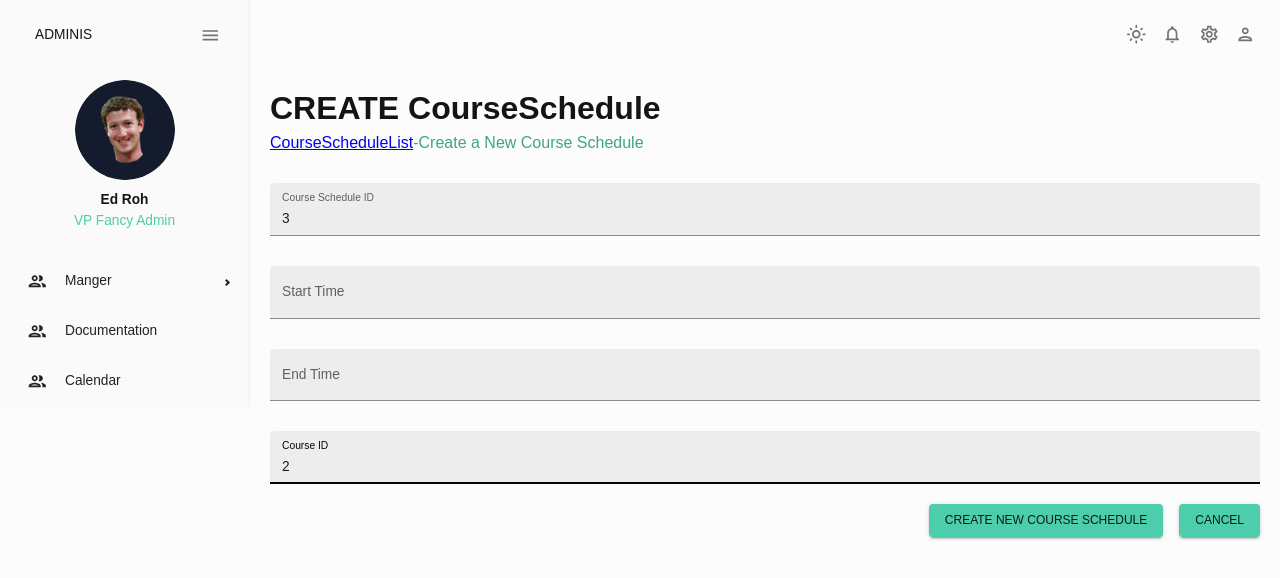
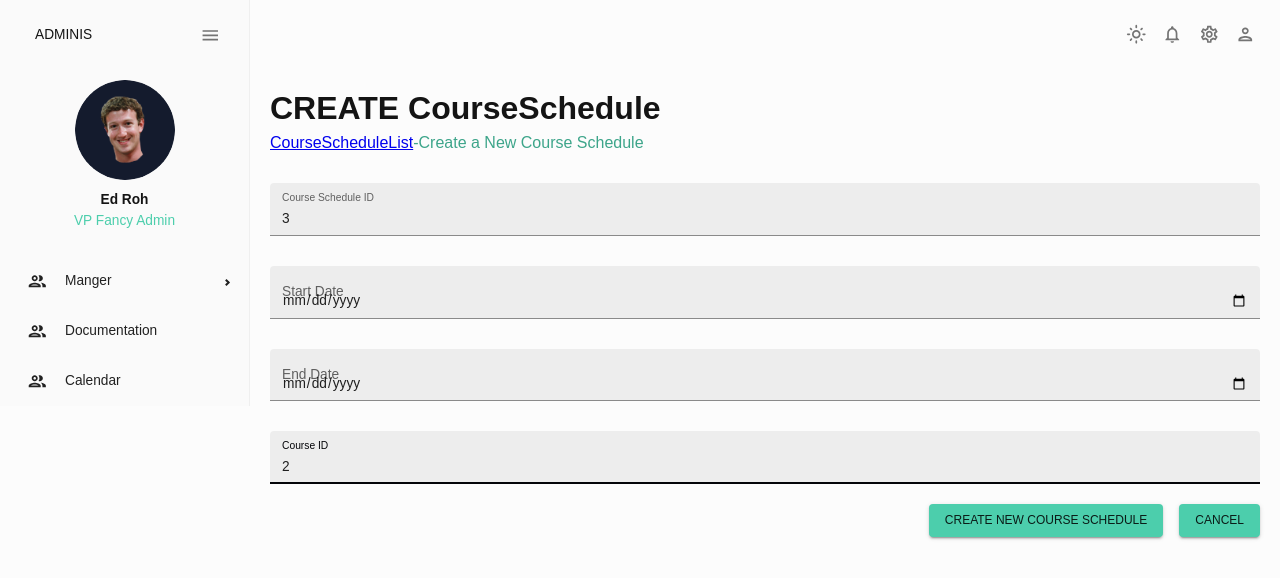
Before and after one commit to ProjectMooc-JR/Admin-Management-System-UI, a React (Create React App) app: page /courseSchedule/addcourseschedule/1 in a window 1280 px wide. Shown: the top 578 px of the page. Built offline with nearby package versions, Linux system fonts and the light colour scheme; sample sign-in values are in the browser's storage.

Commit message:
revised the format of ddmmyear

```diff
--- a/src/components/NeedAuth.jsx
+++ b/src/components/NeedAuth.jsx
@@ -1,13 +1,14 @@
-import React from 'react'
-import { useSelector } from 'react-redux'
-import { Navigate, useLocation } from 'react-router-dom'
+import React from "react";
+import { useSelector } from "react-redux";
+import { Navigate, useLocation } from "react-router-dom";
 
 export default function NeedAuth(props) {
-
-    const auth = useSelector(state => state.auth);
-    const location = useLocation();
-    debugger
-    return (
-        auth.IsAuth ? props.children : <Navigate to={'/login'} replace state={{ preLocation: location }} />
-    )
+  const auth = useSelector((state) => state.auth);
+  const location = useLocation();
+  // debugger
+  return auth.IsAuth ? (
+    props.children
+  ) : (
+    <Navigate to={"/login"} replace state={{ preLocation: location }} />
+  );
 }
--- a/src/pages/courseSchedule/addcourseschedule.jsx
+++ b/src/pages/courseSchedule/addcourseschedule.jsx
@@ -19,21 +19,29 @@ export default function AddCourseSchedule() {
   const formik = useFormik({
     initialValues: {
       CourseID: 2,
-      StartTime: "",
-      EndTime: "",
+      StartDate: "",
+      EndDate: "",
+      IDIsPublished: "",
       CoursescheduleID: 3,
     },
     validationSchema: Yup.object({
       CourseID: Yup.number().required("Required"),
-      StartTime: Yup.number().required("Required"),
+      StartDate: Yup.date().required("Required"),
+      EndDate: Yup.date().required("Required"),
+      IDIsPublished: Yup.mixed()
+        .oneOf([0, 1], "Must be Yes (1) or No (0)") // 如果使用 tinyint 作为布尔值
+        .required("Publication status is required"),
+      // 如果你使用 ENUM('Yes', 'No') 来存储，修改如下：
+      // IDIsPublished: Yup.mixed().oneOf(['Yes', 'No'], "Must be Yes or No").required("Publication status is required"),
       CoursescheduleID: Yup.number().required("Required"),
     }),
     onSubmit: async (values) => {
       let result = await postRequest("/courseSchedule", {
         CoursescheduleID: values.CoursescheduleID,
-        StartTime: values.StartTime,
-        EndTime: values.EndTime,
+        StartDate: values.StartDate,
+        EndDate: values.EndDate,
         CourseID: values.CourseID,
+        IDIsPublished: values.IDIsPublished,
       });
 
       console.log(result);
@@ -85,28 +93,28 @@ export default function AddCourseSchedule() {
           <TextField
             fullWidth
             variant="filled"
-            type="datetime"
-            label="Start Time"
-            name="StartTime"
+            type="date"
+            label="Start Date"
+            name="StartDate"
             onChange={formik.handleChange}
-            value={formik.values.StartTime}
-            error={formik.touched.StartTime && Boolean(formik.errors.StartTime)}
-            helperText={formik.touched.StartTime && formik.errors.StartTime}
-            autoComplete="Start Time"
+            value={formik.values.StartDate}
+            error={formik.touched.StartDate && Boolean(formik.errors.StartDate)}
+            helperText={formik.touched.StartDate && formik.errors.StartDate}
+            autoComplete="Start Date"
             autoFocus
             sx={{ gridColumn: "span 4" }}
           />
           <TextField
             fullWidth
             variant="filled"
-            type="datetime"
-            label="End Time"
-            name="EndTime"
+            type="date"
+            label="End Date"
+            name="EndTDate"
             onChange={formik.handleChange}
-            value={formik.values.EndTime}
-            error={formik.touched.EndTime && Boolean(formik.errors.EndTime)}
-            helperText={formik.touched.EndTime && formik.errors.EndTime}
-            autoComplete="End Time"
+            value={formik.values.EndDate}
+            error={formik.touched.EndDate && Boolean(formik.errors.EndDate)}
+            helperText={formik.touched.EndDate && formik.errors.EndDate}
+            autoComplete="End Date"
             autoFocus
             sx={{ gridColumn: "span 4" }}
           />
--- a/src/pages/courseSchedule/courseschedulelist.jsx
+++ b/src/pages/courseSchedule/courseschedulelist.jsx
@@ -2,25 +2,48 @@ import React from "react";
 
 import { DataGrid } from "@mui/x-data-grid";
 
-export default function CourseScheduleList(props) {
-  console.log(props.rows);
+// export default function CourseScheduleList(props) {
+//   console.log(props.rows);
+//   return (
+//     <>
+//       <DataGrid
+//         //getRowId={(row) => row.ID}wrong
+//         //getRowId={(row) => row.id}
+//         //rows={props.rows}
+//         checkboxSelection
+//         pageSizeOptions={[25, 50, 100, 150, 300]}
+//         paginationMode="server"
+//         rowCount={props.pageData.total}
+//         columns={props.columns}
+//         rows={props.pageData.items}
+//         onPaginationModelChange={props.setPaginationModel}
+//         onRowSelectionModelChange={(newRowSelectionModel) => {
+//           props.setRowSelectionModel(newRowSelectionModel);
+//         }}
+//       />
+//     </>
+//   );
+// }
+
+export default function CourseScheduleList({
+  columns,
+  pageData,
+  setPaginationModel,
+  setRowSelectionModel,
+}) {
   return (
-    <>
-      <DataGrid
-        //getRowId={(row) => row.ID}
-        getRowId={(row) => row.id}
-        rows={props.rows}
-        checkboxSelection
-        pageSizeOptions={[25, 50, 100, 150, 300]}
-        paginationMode="server"
-        rowCount={props.pageData.total}
-        columns={props.columns}
-        //rows={props.pageData.items}
-        onPaginationModelChange={props.setPaginationModel}
-        onRowSelectionModelChange={(newRowSelectionModel) => {
-          props.setRowSelectionModel(newRowSelectionModel);
-        }}
-      />
-    </>
+    <DataGrid
+      checkboxSelection
+      paginationMode="server"
+      pageSize={pageData.pageSize || 10}
+      rowCount={pageData.total || 0}
+      columns={columns}
+      rows={pageData.items}
+      onPaginationModelChange={(model) => setPaginationModel(model)}
+      onRowSelectionModelChange={(newSelection) =>
+        setRowSelectionModel(newSelection)
+      }
+      pageSizeOptions={[10, 50, 100, 150]}
+    />
   );
 }
--- a/src/pages/courseSchedule/index.jsx
+++ b/src/pages/courseSchedule/index.jsx
@@ -7,7 +7,7 @@ import CourseScheduleList from "./courseschedulelist";
 import { useEffect } from "react";
 import getRequest from "../../request/getRequest";
 import deleteRequest from "../../request/delRequest";
-import AddCourseSchedule from "./addcourseschedule";
+//import AddCourseSchedule from "./addcourseschedule";
 
 import { useNavigate } from "react-router-dom";
 import toast from "react-hot-toast";
@@ -18,13 +18,26 @@ export default function CourseSchedule() {
     page: 1,
   });
 
-  const handlePaginationModel = (e) => {
-    setpageSearch((preState) => ({
-      ...preState,
-      page: e.page + 1,
-      pageSize: e.pageSize,
-    }));
-  };
+  // const handlePaginationModel = (e) => {
+  //   setpageSearch((preState) => ({
+  //     ...preState,
+  //     page: e.page + 1,
+  //     pageSize: e.pageSize,
+  //   }));
+  // };
+  // 实现分页处理的函数：在用户改变页数或者每页显示的条目数时被调用
+  // const handlePaginationModel = (e) => {
+  //   // e会从分页组件中（比如MUI的datagrid）pass进来
+  //   // console.log("e.page", e, pagedTeachers);
+  //   console.log("e.page", e.page);
+  //   console.log("e.pageSize", e.pageSize);
+  //   // console.log("currentPage", currentPage);
+  //   setpageSearch((currentPage) => ({
+  //     ...currentPage, // 用对象展开符将preState里的数据（键值对）复制过来，只更新需要变动的部分
+  //     page: e.page + 1,
+  //     pageSize: e.pageSize,
+  //   }));
+  // };
 
   const handleUpdate = (row) => {};
 
@@ -39,11 +52,13 @@ export default function CourseSchedule() {
     {
       field: "StartDate",
       headerName: "Start Date",
+      type: "dateTime",
       flex: 1,
     },
     {
       field: "EndDate",
       headerName: "End Date",
+      type: "dateTime",
       flex: 1,
     },
     {
@@ -62,11 +77,11 @@ export default function CourseSchedule() {
     },
   ];
 
-  const rows = [
-    { id: 1, CourseID: 1, StartDate: "010224", EndDate: "020224" },
-    { id: 2, CourseID: 2, StartDate: "020224", EndDate: "020224" },
-    { id: 3, CourseID: 3, StartDate: "030224", EndDate: "020224" },
-  ];
+  // const rows = [
+  //   { id: 1, CourseID: 1, StartDate: "010224", EndDate: "020224" },
+  //   { id: 2, CourseID: 2, StartDate: "020224", EndDate: "020224" },
+  //   { id: 3, CourseID: 3, StartDate: "030224", EndDate: "020224" },
+  // ];
   //根据当前页面和分页大小来确定请求的分页参数。
   const [pageData, setPageData] = useState({ items: [], total: 0 });
 
@@ -88,11 +103,12 @@ export default function CourseSchedule() {
   const [open, setOpen] = useState(false);
 
   const navigate = useNavigate();
-  function handleAddUser() {
+  const handleAddcourseschedule = () => {
     navigate("/courseSchedule/addcourseschedule");
-  }
+  };
   const [alertMessage, setAlertMessage] = useState("");
-  const [rowSelectionModel, setRowSelectionModel] = React.useState([]);
+  const [rowSelectionModel, setRowSelectionModel] = useState([]);
+  //const [rowSelectionModel, setRowSelectionModel] = React.useState([]);
 
   const handledelete = () => {
     //   if (rowSelectionModel.length == 0) {
@@ -109,19 +125,19 @@ export default function CourseSchedule() {
   };
 
   const handleWinClose = async (data) => {
-    //   console.log("handleWinClose", data);
-    //   setOpen(false);
-    //   if (!data.isOk || rowSelectionModel.length == 0) {
-    //     return;
-    //   }
-    //   let ids = rowSelectionModel.join(",");
-    //   let result = await deleteRequest(`/users/${ids}`);
-    //   if (result.status == 1) {
-    //     toast.success("delete success!");
-    //   } else {
-    //     toast.success("delete fail!");
-    //   }
-    //   setpageSearch({ page: 1, pageSize: pageSearch.pageSize });
+    console.log("handleWinClose", data);
+    setOpen(false);
+    if (!data.isOk || rowSelectionModel.length == 0) {
+      return;
+    }
+    let ids = rowSelectionModel.join(",");
+    let result = await deleteRequest(`/courseSchedule/${ids}`);
+    if (result.status == 200) {
+      toast.success("delete success!");
+    } else {
+      toast.success("delete fail!");
+    }
+    setpageSearch({ page: 1, pageSize: pageSearch.pageSize });
   };
 
   return (
@@ -162,7 +178,7 @@ export default function CourseSchedule() {
         >
           <Box sx={{ mb: "15px" }}>
             <Stack direction="row" spacing={2} justifyContent="flex-end">
-              <Button variant="contained" onClick={handleAddUser}>
+              <Button variant="contained" onClick={handleAddcourseschedule}>
                 Add Course Schedule
               </Button>
               <Button
@@ -175,14 +191,14 @@ export default function CourseSchedule() {
             </Stack>
           </Box>
           <CourseScheduleList
-            // rows={pageData.items}
-            rows={rows}
+            //rows={pageData.items}改过的
+            //rows={rows}
             columns={columns}
             pageData={pageData}
-            //handleEdit={handleEdit}
-            setPaginationModel={handlePaginationModel}
+            handleEdit={handleEdit}
+            //setPaginationModel={handlePaginationModel}
             setRowSelectionModel={setRowSelectionModel}
-          ></CourseScheduleList>
+          />
         </Box>
       </Box>
       <AlterDialog
```
Also changed, not shown: src/pages/comments/index.jsx (+14 -20 lines).
